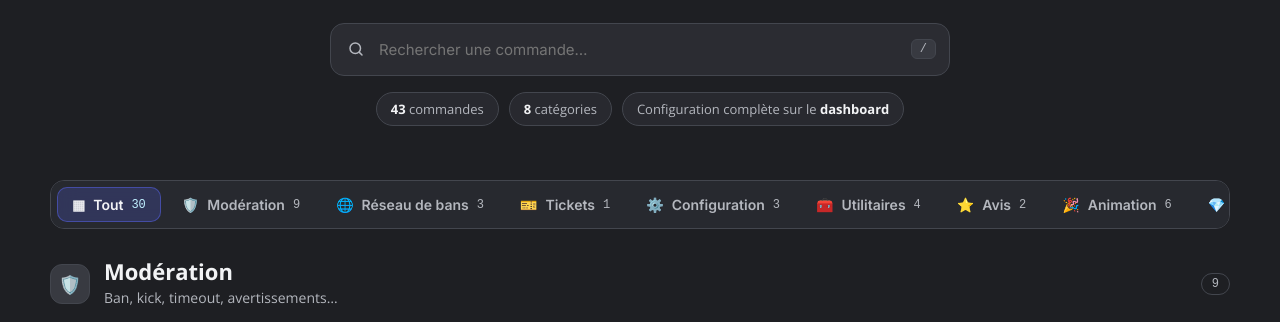
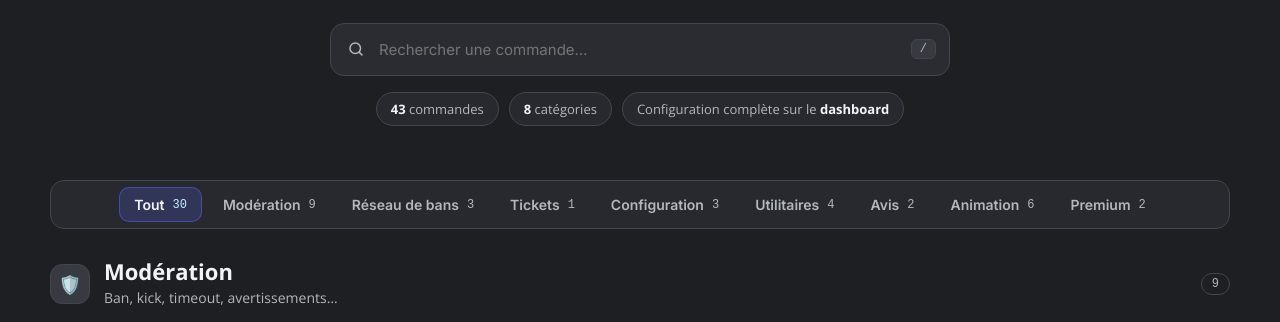
Before and after one commit to novabotfr/novabotfr.github.io, a plain HTML site: page commandes.html in a window 1280 px wide. Shown: the part 431-753 px from the top of the page. Drawn offline with nearby package versions, Linux system fonts and the light colour scheme.

Commit message:
Update commandes.html

```diff
--- a/commandes.html
+++ b/commandes.html
@@ -27,7 +27,7 @@
 .cmd-meta span { padding: 6px 14px; border-radius: 99px; border: 1px solid var(--line); background: rgba(47,49,55,.6); font-size: 13px; color: var(--muted); }
 .cmd-meta b { color: var(--text); }
 .cat-tabs-wrap { position: sticky; top: 72px; z-index: 40; margin: 26px 0 30px; }
-.cat-tabs { display: flex; gap: 6px; overflow-x: auto; padding: 6px; border-radius: 14px; border: 1px solid var(--line); background: rgba(42,44,49,.88); backdrop-filter: blur(14px); scrollbar-width: none; }
+.cat-tabs { display: flex; flex-wrap: wrap; justify-content: center; gap: 6px; overflow: visible; padding: 6px; border-radius: 14px; border: 1px solid var(--line); background: rgba(42,44,49,.88); backdrop-filter: blur(14px); scrollbar-width: none; }
 .cat-tabs::-webkit-scrollbar { display: none; }
 .cat-tab { display: inline-flex; align-items: center; gap: 8px; padding: 8px 14px; border-radius: 10px; border: 1px solid transparent; background: none; color: var(--muted); font: 600 14px Inter, sans-serif; white-space: nowrap; transition: background .15s, color .15s; }
 .cat-tab:hover { color: var(--text); background: rgba(255,255,255,.04); }
@@ -163,7 +163,7 @@ function tabs() {
   const all = [{ id: 'all', name: 'Tout', ico: '▦' }, ...CATS];
   t.innerHTML = all.map((c) => {
     const n = c.id === 'all' ? CMDS.length : CMDS.filter((x) => x.c === c.id).length;
-    return `<button class="cat-tab${c.id === cat ? ' active' : ''}" data-c="${c.id}" role="tab"><span>${c.ico}</span>${esc(c.name)} <small>${n}</small></button>`;
+    return `<button class="cat-tab${c.id === cat ? ' active' : ''}" data-c="${c.id}" role="tab">${esc(c.name)} <small>${n}</small></button>`;
   }).join('');
 }
 function render() {
```
